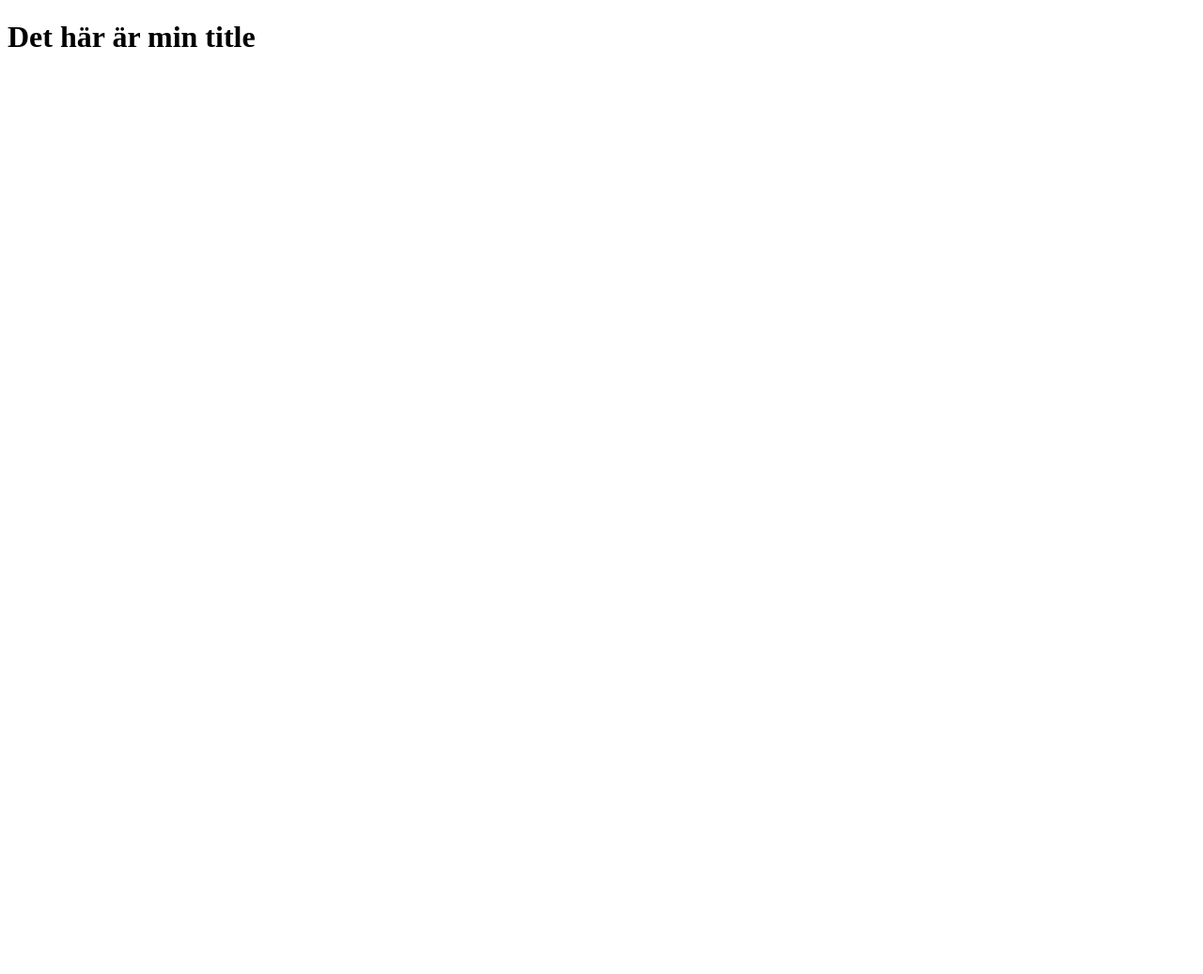
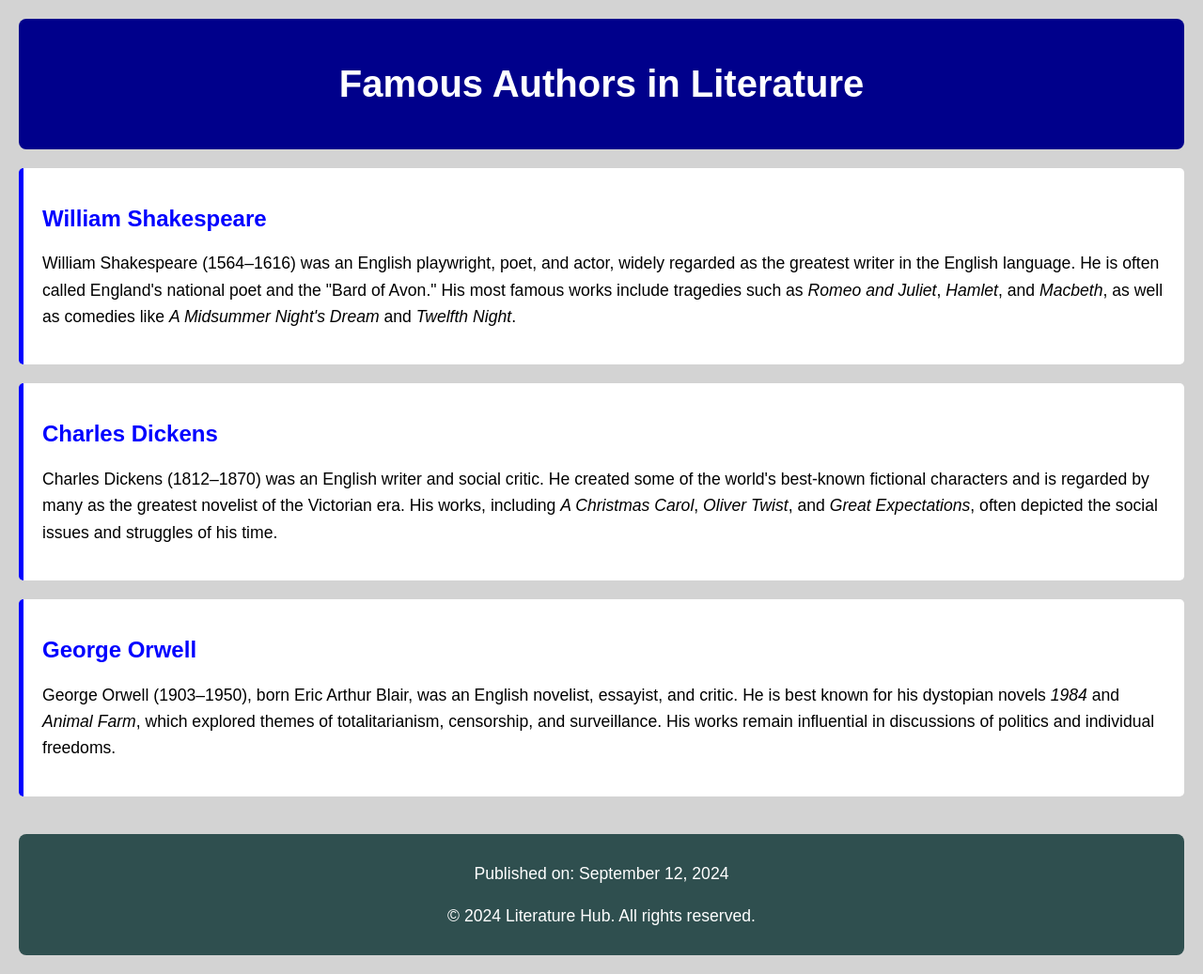
Before and after one commit to Melika020/JS24-week-2-HTML-CSS-intro, a plain HTML site: page index.html in a window 1280 px wide. Shown: the whole page at 94% size. Before the commit the page ends 800 px from the top, so only its background shows below. Drawn offline with Linux system fonts and the light colour scheme.

Commit message:
övning 2

```diff
--- a/index.html
+++ b/index.html
@@ -2,11 +2,79 @@
 <html lang="en">
 <head>
     <meta charset="UTF-8">
-    <meta http-equiv="X-UA-Compatible" content="IE=edge">
     <meta name="viewport" content="width=device-width, initial-scale=1.0">
-    <title>Document</title>
+    <title>Famous Authors</title>
+    <style>
+        body {
+            font-family: Arial, sans-serif;
+            margin: 20px;
+            background-color: lightgray;
+            color: black;
+        }
+        header {
+            text-align: center;
+            margin-bottom: 20px;
+            background-color: darkblue;
+            color: white;
+            padding: 20px;
+            border-radius: 8px;
+        }
+        h1 {
+            font-size: 2.5em;
+        }
+        section {
+            margin-bottom: 20px;
+            background-color: white;
+            padding: 20px;
+            border-left: 5px solid blue;
+            border-radius: 5px;
+        }
+        h2 {
+            color: blue;
+        }
+        p {
+            font-size: 1.1em;
+            line-height: 1.6;
+        }
+        footer {
+            text-align: center;
+            margin-top: 40px;
+            background-color: darkslategray;
+            color: white;
+            padding: 10px;
+            border-radius: 8px;
+        }
+    </style>
 </head>
 <body>
-    <h1>Det här är min title</h1>
+
+    <header>
+        <h1>Famous Authors in Literature</h1>
+    </header>
+
+    <article>
+
+        <section>
+            <h2>William Shakespeare</h2>
+            <p>William Shakespeare (1564–1616) was an English playwright, poet, and actor, widely regarded as the greatest writer in the English language. He is often called England's national poet and the "Bard of Avon." His most famous works include tragedies such as <em>Romeo and Juliet</em>, <em>Hamlet</em>, and <em>Macbeth</em>, as well as comedies like <em>A Midsummer Night's Dream</em> and <em>Twelfth Night</em>.</p>
+        </section>
+
+        <section>
+            <h2>Charles Dickens</h2>
+            <p>Charles Dickens (1812–1870) was an English writer and social critic. He created some of the world's best-known fictional characters and is regarded by many as the greatest novelist of the Victorian era. His works, including <em>A Christmas Carol</em>, <em>Oliver Twist</em>, and <em>Great Expectations</em>, often depicted the social issues and struggles of his time.</p>
+        </section>
+
+        <section>
+            <h2>George Orwell</h2>
+            <p>George Orwell (1903–1950), born Eric Arthur Blair, was an English novelist, essayist, and critic. He is best known for his dystopian novels <em>1984</em> and <em>Animal Farm</em>, which explored themes of totalitarianism, censorship, and surveillance. His works remain influential in discussions of politics and individual freedoms.</p>
+        </section>
+
+    </article>
+
+    <footer>
+        <p>Published on: September 12, 2024</p>
+        <p>&copy; 2024 Literature Hub. All rights reserved.</p>
+    </footer>
+
 </body>
 </html>
```
